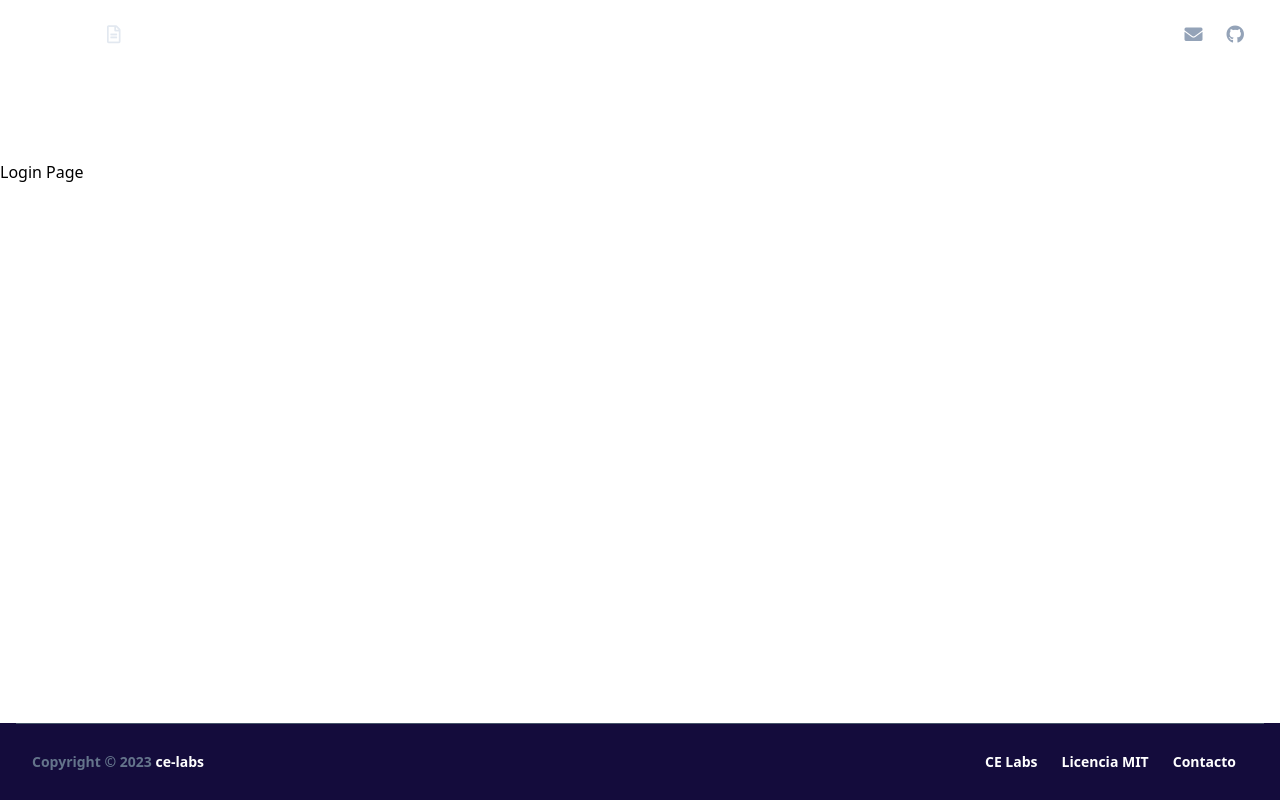
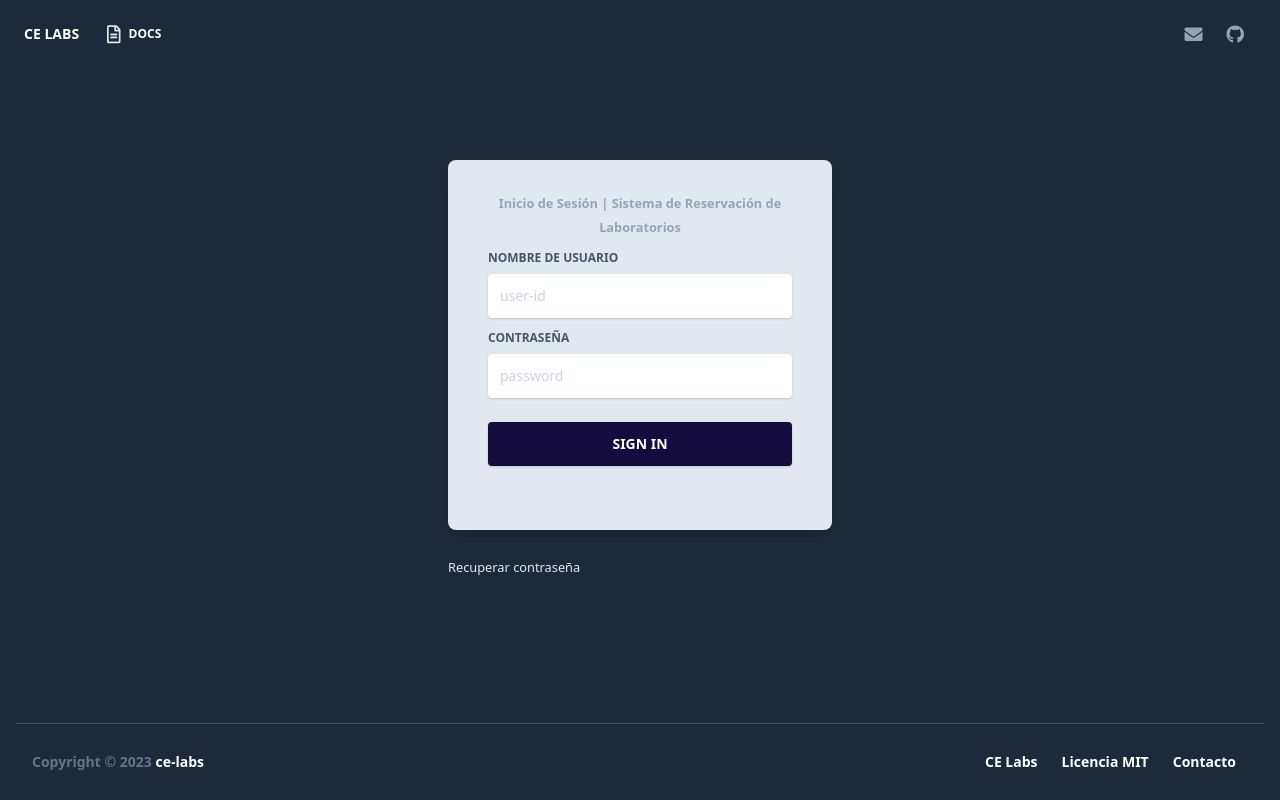
Before and after one commit to ce-labs/labs-reservation, a React (Create React App) app: page /auth/login in a window 1280 px wide. Built offline with nearby package versions, Linux system fonts and the light colour scheme.

Commit message:
[ADD] Login Initial UI

```diff
--- a/src/components/Footers/FooterSmall.js
+++ b/src/components/Footers/FooterSmall.js
@@ -6,7 +6,7 @@ export default function FooterSmall(props) {
       <footer
         className={
           (props.absolute
-            ? "absolute w-full bottom-0 bg-darkBlue-001"
+            ? "absolute w-full bottom-0 bg-blueGray-800"
             : "relative") + " pb-6"
         }
       >
--- a/src/layouts/Auth.js
+++ b/src/layouts/Auth.js
@@ -10,14 +10,19 @@ import FooterSmall from "../components/Footers/FooterSmall";
 
 import Login from "../views/auth/Login";
 
-
-
 export default function Auth() {
   return (
     <>
       <Navbar transparent />
       <main>
         <section className="relative w-full h-full py-40 min-h-screen">
+          <div
+            className="absolute top-0 w-full h-full bg-blueGray-800 bg-no-repeat bg-full"
+            /*style={{
+              backgroundImage:
+                "url(" + require("../assets/img/register_bg_2.png").default + ")",
+            }}*/
+          ></div>
           <Switch>
             <Route path="/auth/login" exact component={Login} />
             <Redirect from="/auth" to="/auth/login" />
--- a/src/views/auth/Login.js
+++ b/src/views/auth/Login.js
@@ -3,7 +3,80 @@ import React from "react";
 export default function Login() {
   return (
     <>
-        <h1>Login Page</h1>
+      <div className="container mx-auto px-4 h-full" >
+        <div className="flex content-center items-center justify-center h-full" >
+          <div className="w-full lg:w-4/12 px-4">
+            <div className="relative flex flex-col min-w-0 break-words w-full mb-6 shadow-lg rounded-lg bg-blueGray-200 border-0" >
+              <div className="flex-auto px-4 lg:px-10 py-10 pt-0">
+                <div className="text-blueGray-400 text-center mb-3 font-bold" style={{'margin-top': `30px`}}>
+                  <small>Inicio de Sesión | Sistema de Reservación de Laboratorios</small>
+                </div>
+                <form>
+                  <div className="relative w-full mb-3">
+                    <label
+                      className="block uppercase text-blueGray-600 text-xs font-bold mb-2"
+                      htmlFor="grid-password"
+                    >
+                      Nombre de Usuario
+                    </label>
+                    <input
+                      type="string"
+                      className="border-0 px-3 py-3 placeholder-blueGray-300 text-blueGray-600 bg-white rounded text-sm shadow focus:outline-none focus:ring w-full ease-linear transition-all duration-150"
+                      placeholder="user-id"
+                    />
+                  </div>
+
+                  <div className="relative w-full mb-3">
+                    <label
+                      className="block uppercase text-blueGray-600 text-xs font-bold mb-2"
+                      htmlFor="grid-password"
+                    >
+                      Contraseña
+                    </label>
+                    <input
+                      type="password"
+                      className="border-0 px-3 py-3 placeholder-blueGray-300 text-blueGray-600 bg-white rounded text-sm shadow focus:outline-none focus:ring w-full ease-linear transition-all duration-150"
+                      placeholder="password"
+                    />
+                  </div>
+                  {/*<div>
+                    <label className="inline-flex items-center cursor-pointer">
+                      <input
+                        id="customCheckLogin"
+                        type="checkbox"
+                        className="form-checkbox border-0 rounded text-blueGray-700 ml-1 w-5 h-5 ease-linear transition-all duration-150"
+                      />
+                      <span className="ml-2 text-sm font-semibold text-blueGray-600">
+                        Remember me
+                      </span>
+                    </label>
+                  </div>*/}
+
+                  <div className="text-center mt-6" style={{'margin-bottom': `20px`}}>
+                    <button
+                      className="bg-darkBlue-001 text-white active:bg-blueGray-600 text-sm font-bold uppercase px-6 py-3 rounded shadow hover:shadow-lg outline-none focus:outline-none mr-1 mb-1 w-full ease-linear transition-all duration-150"
+                      type="button"
+                    >
+                      Sign In
+                    </button>
+                  </div>
+                </form>
+              </div>
+            </div>
+            <div className="flex flex-wrap mt-6 relative">
+              <div className="w-1/2">
+                <a
+                  href="/"
+                  onClick={(e) => e.preventDefault()}
+                  className="text-blueGray-200"
+                >
+                  <small>Recuperar contraseña</small>
+                </a>
+              </div>
+            </div>
+          </div>
+        </div>
+      </div>
     </>
   );
 }
```
